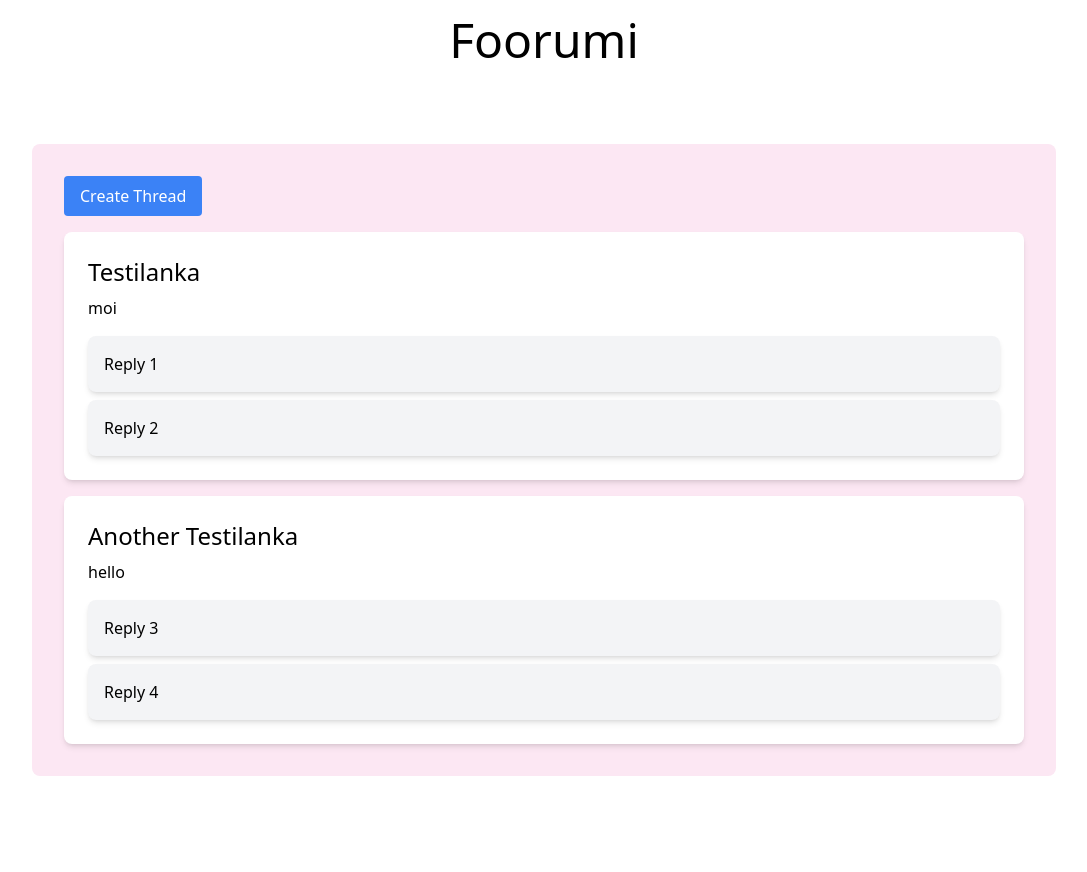
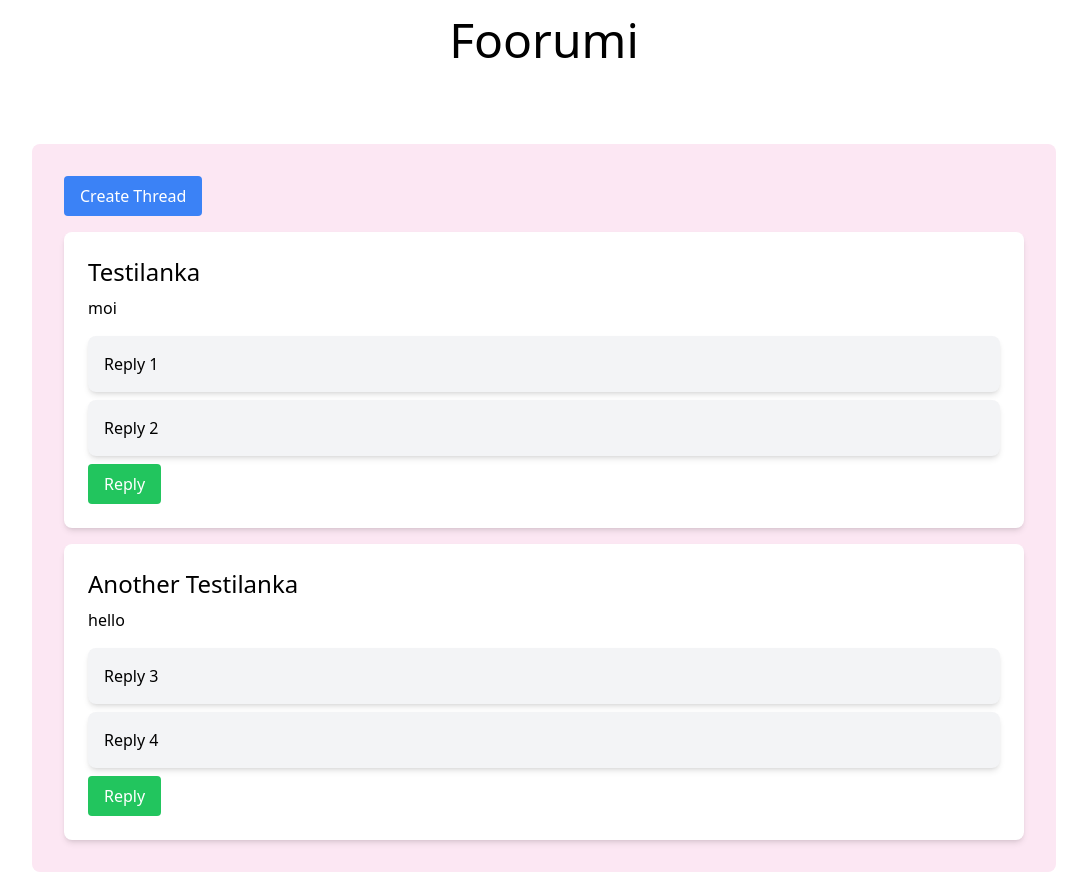
Before and after one commit to seblundin/forum, a React (Vite) app in the folder front/: page / in a window 1280 px wide. Shown: the whole page, without its empty margins (96-1183 px from the left). Before the commit the page ends 800 px from the top, so only its background shows below. Built offline with nearby package versions, Linux system fonts and the light colour scheme.

Commit message:
Reply button on thread. Button click opens reply box component

```diff
--- a/front/src/components/Home.tsx
+++ b/front/src/components/Home.tsx
@@ -1,7 +1,11 @@
 import { Thread } from '../types/Types'
 
+import { useState } from 'react'
+import Reply from './Reply'
+
 const Home = () => {
-  const thread: Thread = {
+  const [threadList, setThreadList] = useState<Thread[]>([
+    {
       id: 12312313,
       title: 'Testilanka',
       content: 'moi',
@@ -9,9 +13,8 @@ const Home = () => {
         { id: 1, message: 'Reply 1' },
         { id: 2, message: 'Reply 2' },
       ],
-  }
-
-  const thread2: Thread = {
+    },
+    {
       id: 12312314,
       title: 'Another Testilanka',
       content: 'hello',
@@ -19,13 +22,19 @@ const Home = () => {
         { id: 3, message: 'Reply 3' },
         { id: 4, message: 'Reply 4' },
       ],
+    },
+  ])
+
+  const [showReplyBoxForThread, setShowReplyBoxForThread] = useState<
+    number | null
+  >(null)
+
+  const handleCreateThread = () => {
+    console.log('Create thread button clicked')
   }
 
-  const threadList: Thread[] = [thread, thread2]
-
-  const handleCreateThread = () => {
-    // Implement the logic to create a new thread
-    console.log('Create thread button clicked')
+  const handleButtonClick = (threadId: number) => {
+    setShowReplyBoxForThread(threadId)
   }
 
   return (
@@ -62,6 +71,14 @@ const Home = () => {
                       <p className="text-black">{reply.message}</p>
                     </div>
                   ))}
+                <button
+                  className="bg-green-500 text-white px-4 py-2 rounded"
+                  onClick={() => handleButtonClick(thread.id)}
+                >
+                  Reply
+                </button>
+                {/* Conditionally render Reply component */}
+                {showReplyBoxForThread === thread.id && <Reply />}
               </div>
             </div>
           ))}
--- /dev/null
+++ b/front/src/components/Reply.tsx
@@ -0,0 +1,21 @@
+/*
+Reply box that can be opened with button click
+*/
+const Reply = () => {
+  return (
+    <>
+      <div className="bg-gray-200 p-4 rounded-lg shadow-md">
+        <textarea
+          placeholder="Type your reply..."
+          rows={3}
+          className="w-full p-2"
+        />
+        {/* Add logic for submitting the reply */}
+        <button className="bg-blue-500 text-white px-4 py-2 rounded mt-2">
+          Submit Reply
+        </button>
+      </div>
+    </>
+  )
+}
+export default Reply
```
Lines whose indentation alone changed are shown as unchanged.
